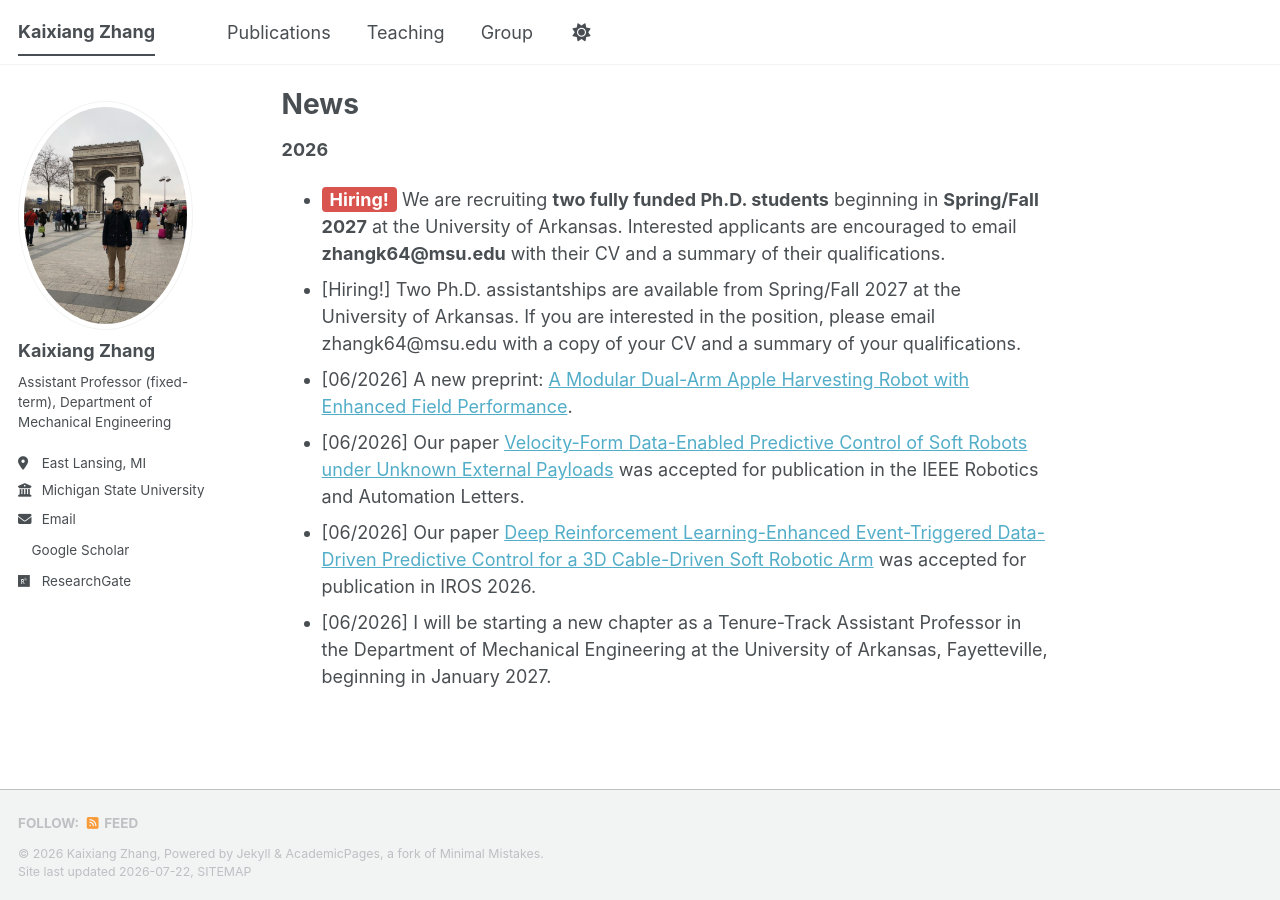
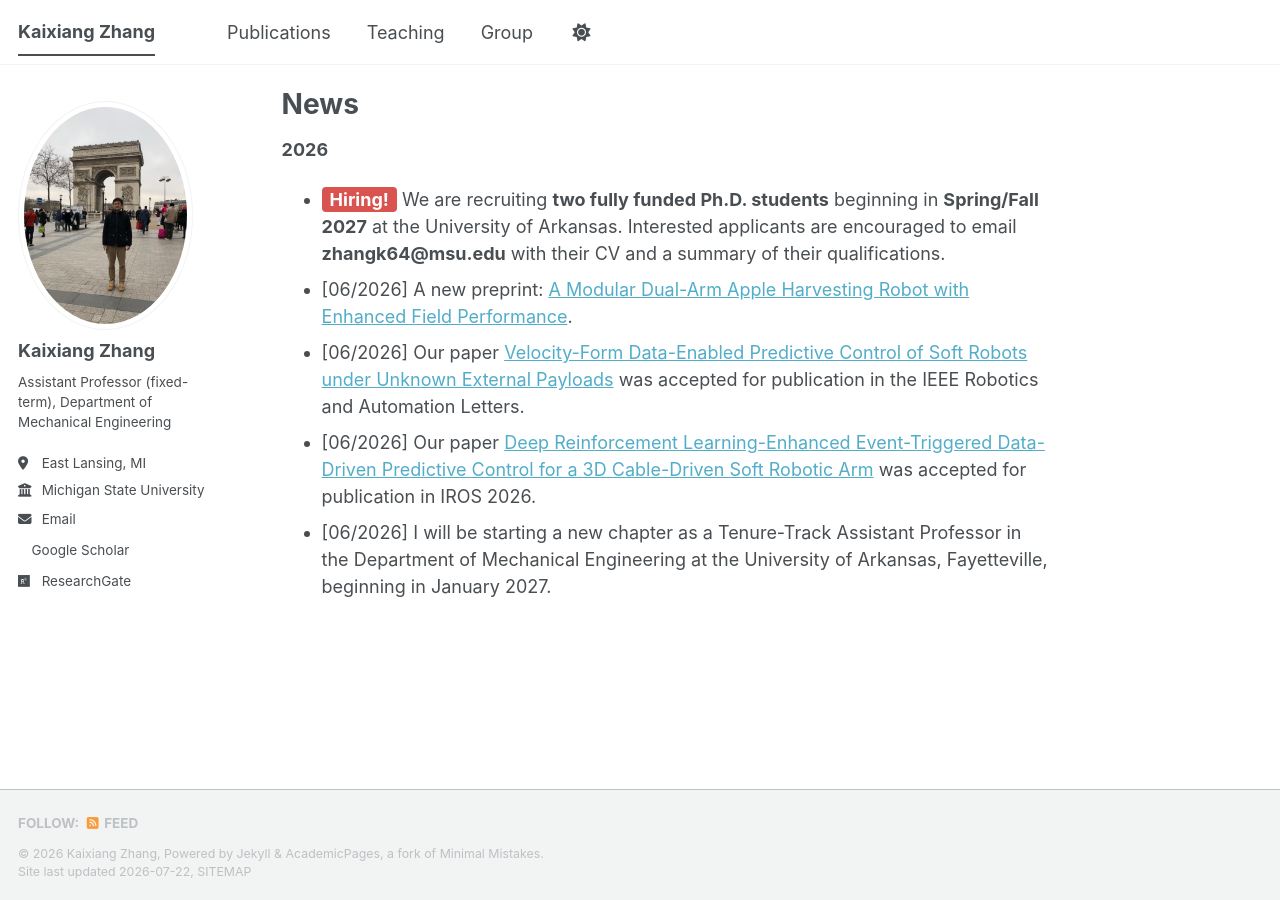
Before and after one commit to kaixiang-zhang91/kaixiang-zhang91.github.io, a Jekyll site: the page built from _pages/about.md, in a window 1280 px wide and 900 px high, scrolled down 554 px. Built offline with Jekyll 4.4.1, drawn with Linux system fonts in a browser that asks for light colours; a style sheet for code colours, icons or effects is not loaded.

Commit message:
Update hiring information for Ph.D. positions
Removed redundant hiring information for Ph.D. positions.

```diff
--- a/_pages/about.md
+++ b/_pages/about.md
@@ -21,7 +21,6 @@ My primary research interests lie in automation and robotics, through cross-disc
 - <span style="background:#d9534f; color:white; padding:2px 8px; border-radius:4px;"><strong>Hiring!</strong></span>
   We are recruiting **two fully funded Ph.D. students** beginning in **Spring/Fall 2027** at the University of Arkansas.
   Interested applicants are encouraged to email **zhangk64@msu.edu** with their CV and a summary of their qualifications.
-- [Hiring!] Two Ph.D. assistantships are available from Spring/Fall 2027 at the University of Arkansas. If you are interested in the position, please email zhangk64@msu.edu with a copy of your CV and a summary of your qualifications.
 - [06/2026] A new preprint: [A Modular Dual-Arm Apple Harvesting Robot with Enhanced Field Performance](https://arxiv.org/abs/2606.14089).
 - [06/2026] Our paper [Velocity-Form Data-Enabled Predictive Control of Soft Robots under Unknown External Payloads](https://ieeexplore.ieee.org/document/11560943) was accepted for publication in the IEEE Robotics and Automation Letters.
 - [06/2026] Our paper [Deep Reinforcement Learning-Enhanced Event-Triggered Data-Driven Predictive Control for a 3D Cable-Driven Soft Robotic Arm](https://arxiv.org/abs/2606.26048) was accepted for publication in IROS 2026.
```
